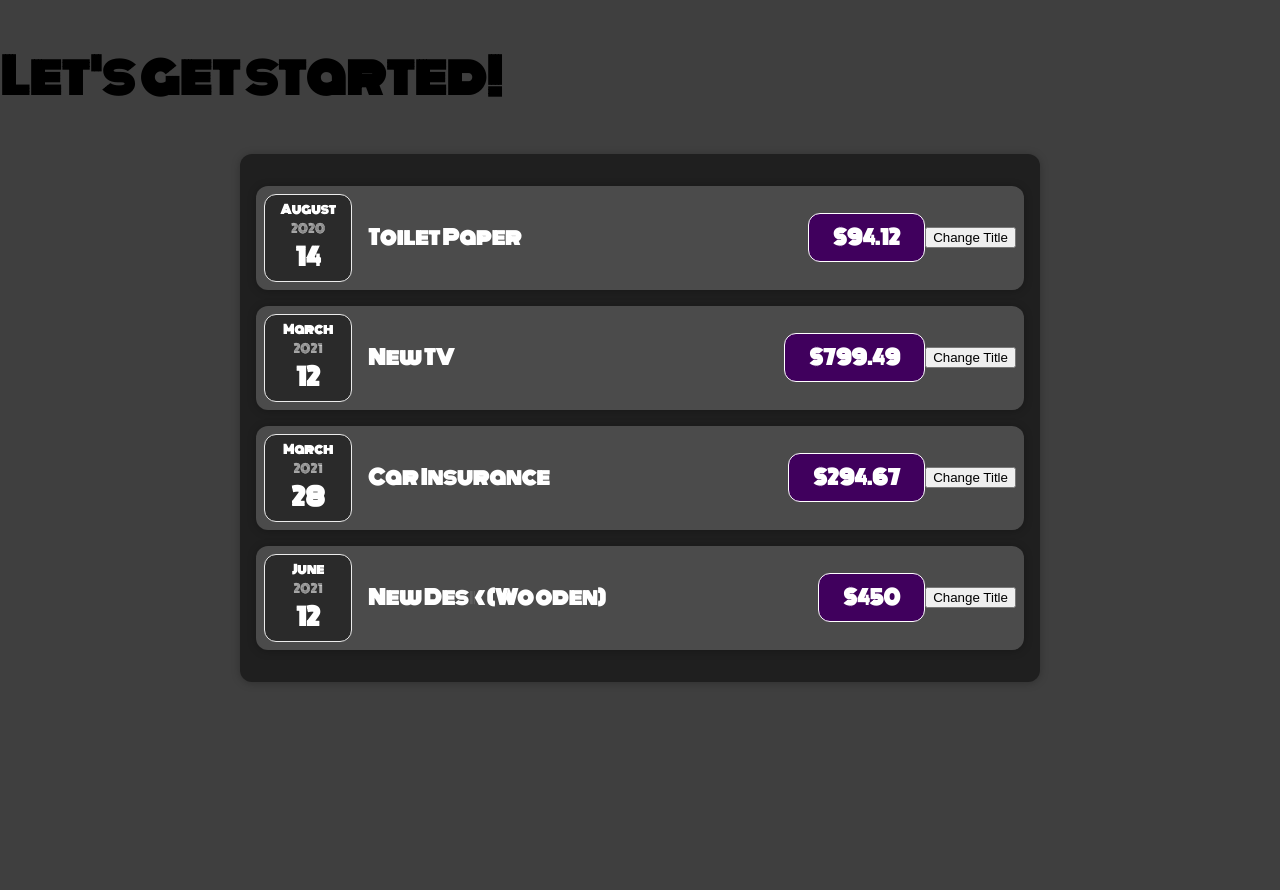
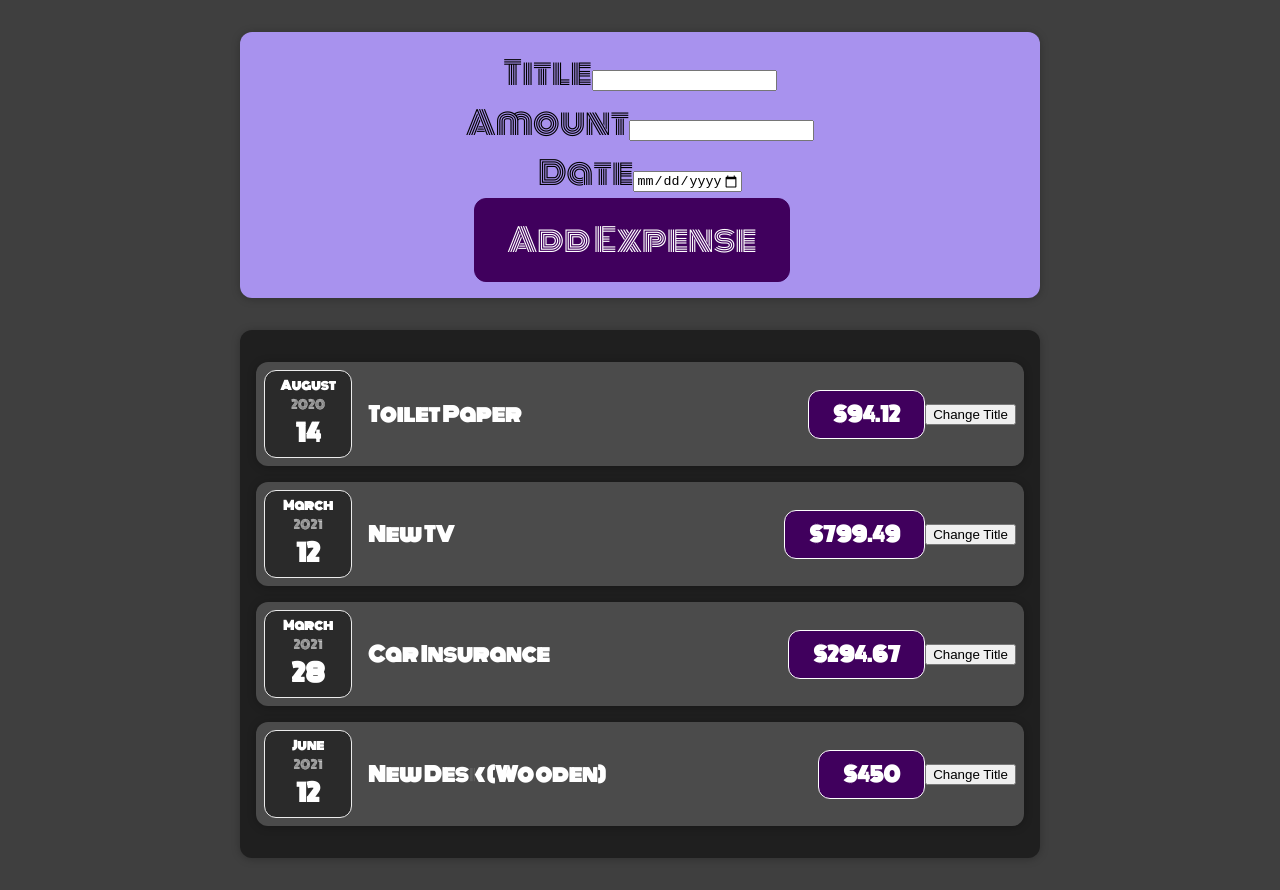
Before and after one commit to colefortner/react-maximillian-course, a React (Create React App) app: page / in a window 1280 px wide. Before the commit the page ends 800 px from the top, so only its background shows below. Built offline with nearby package versions, Linux system fonts and the light colour scheme.

Commit message:
Add user input form for new expense

```diff
--- a/src/App.js
+++ b/src/App.js
@@ -1,5 +1,6 @@
 import React from "react";
 import Expenses from "./components/Expenses/Expenses";
+import NewExpense from "./components/NewExpense/NewExpense";
 
 function App() {
   const expenses = [
@@ -29,18 +30,18 @@
     },
   ];
 
-  // return (
-  //   <div className="App">
-  //     <h2>Let's get started!</h2>
-  //     <Expenses data={expenses} />
-  //   </div>
-  // );
-  return React.createElement(
-    "div",
-    {},
-    React.createElement("h2", {}, "Let's get started!"),
-    React.createElement(Expenses, { data: expenses })
+  return (
+    <div className="App">
+      <NewExpense />
+      <Expenses data={expenses} />
+    </div>
   );
+  //   return React.createElement(
+  //     "div",
+  //     {},
+  //     React.createElement("h2", {}, "Let's get started!"),
+  //     React.createElement(Expenses, { data: expenses })
+  //   );
 }
 
 export default App;
--- /dev/null
+++ b/src/components/NewExpense/ExpenseForm.css
@@ -0,0 +1,38 @@
+.new-expense {
+  background-color: #a892ee;
+  padding: 1rem;
+  margin: 2rem auto;
+  width: 50rem;
+  max-width: 95%;
+  border-radius: 12px;
+  text-align: center;
+  box-shadow: 0 1px 8px rgba(0, 0, 0, 0.25);
+}
+
+.new-expense button {
+  font: inherit;
+  cursor: pointer;
+  padding: 1rem 2rem;
+  border: 1px solid #40005d;
+  background-color: #40005d;
+  color: white;
+  border-radius: 12px;
+  margin-right: 1rem;
+}
+
+.new-expense button:hover,
+.new-expense button:active {
+  background-color: #510674;
+  border-color: #510674;
+}
+
+.new-expense button.alternative {
+  color: #220131;
+  border-color: transparent;
+  background-color: transparent;
+}
+
+.new-expense button.alternative:hover,
+.new-expense button.alternative:active {
+  background-color: #ddb3f8;
+}
--- /dev/null
+++ b/src/components/NewExpense/ExpenseForm.js
@@ -0,0 +1,27 @@
+import "./ExpenseForm.css";
+
+const ExpenseForm = () => {
+  return (
+    <form>
+      <div className="new-expense__controls">
+        <div className="new-expense__control">
+          <label>Title</label>
+          <input type="text" />
+        </div>
+        <div className="new-expense__control">
+          <label>Amount</label>
+          <input type="number" min="0.01" step="0.01" />
+        </div>
+        <div className="new-expense__control">
+          <label>Date</label>
+          <input type="date" min="2019-01-01" max="2022-12-31" />
+        </div>
+      </div>
+      <div className="new-expense__actions">
+        <button type="submit">Add Expense</button>
+      </div>
+    </form>
+  );
+};
+
+export default ExpenseForm;
--- /dev/null
+++ b/src/components/NewExpense/NewExpense.js
@@ -0,0 +1,12 @@
+import ExpenseForm from "./ExpenseForm";
+import "./NewExpense.css";
+
+const NewExpense = () => {
+  return (
+    <div className="new-expense">
+      <ExpenseForm />
+    </div>
+  );
+};
+
+export default NewExpense;
```
Also changed, not shown: src/components/NewExpense/NewExpense.css (added).
